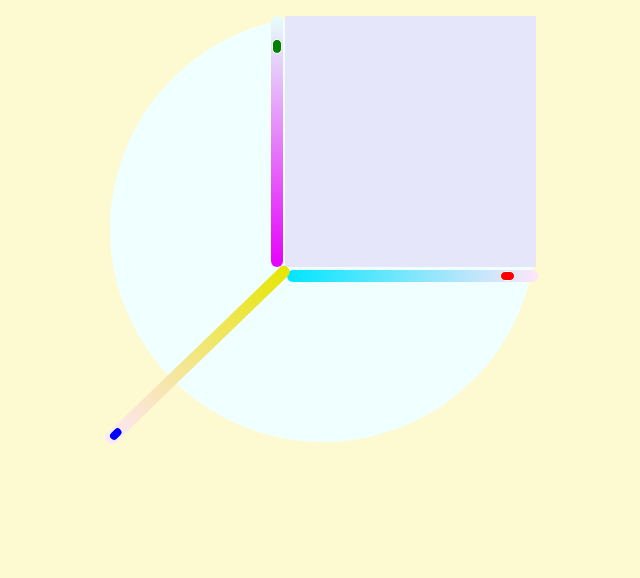
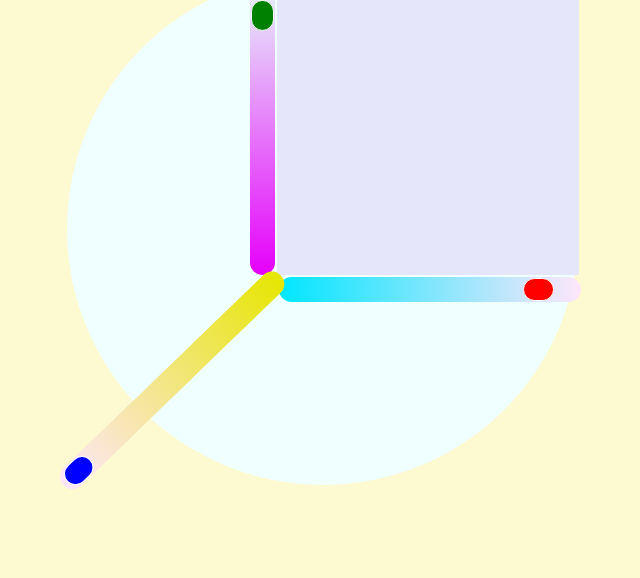
Before and after one commit to roomrys/rgb-axis, a plain HTML site: page index.html in a window 1280 px wide. Shown: the part 222-800 px from the top of the page, without its empty margins (317-957 px from the left). Drawn offline with Linux system fonts and the light colour scheme.

Commit message:
Increase slider size

```diff
--- a/styles/stylesheet.css
+++ b/styles/stylesheet.css
@@ -5,6 +5,7 @@
     --w-slider-rect-fr: calc(var(--w-slider-rect) * 1fr);
     --background-color: rgb(253, 249, 209);
     --content-size: calc(1/2);
+    --slider-height: 25px;
 }
 
 body {
@@ -29,7 +30,7 @@ body {
     display: flex;
     align-items: center;
     justify-content: center;
-    aspect-ratio: 3 / 1;
+    aspect-ratio: 5 / 2;
     width: 100%;
     min-width: 33vh;
 }
@@ -83,14 +84,14 @@ p {
 .slider {
     appearance: none;
     background: rgba(226, 226, 226, 0.781);
-    height: 12px;
+    height: var(--slider-height);
     border-radius: 100px;
 }
 
 .slider::-webkit-slider-thumb {
     appearance: none;
-    width: 15px; /* Set a specific slider handle width */
-    height: 10px; /* Slider handle height */
+    width: calc(var(--slider-height) * 5/4); /* Set a specific slider handle width */
+    height: calc(var(--slider-height) - 2px); /* Slider handle height */
     background: black; /* Green background */
     cursor: pointer; /* Cursor on hover */
     border-radius: 100px;
```
